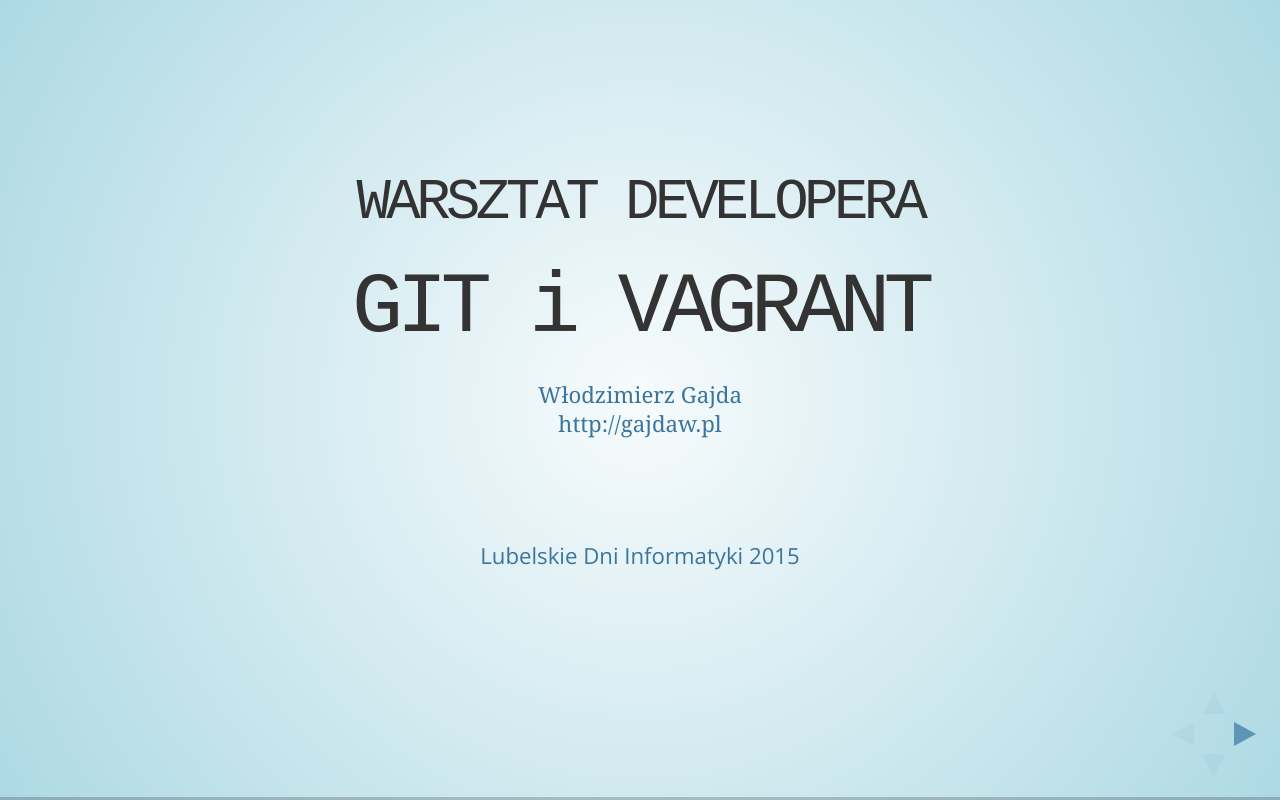
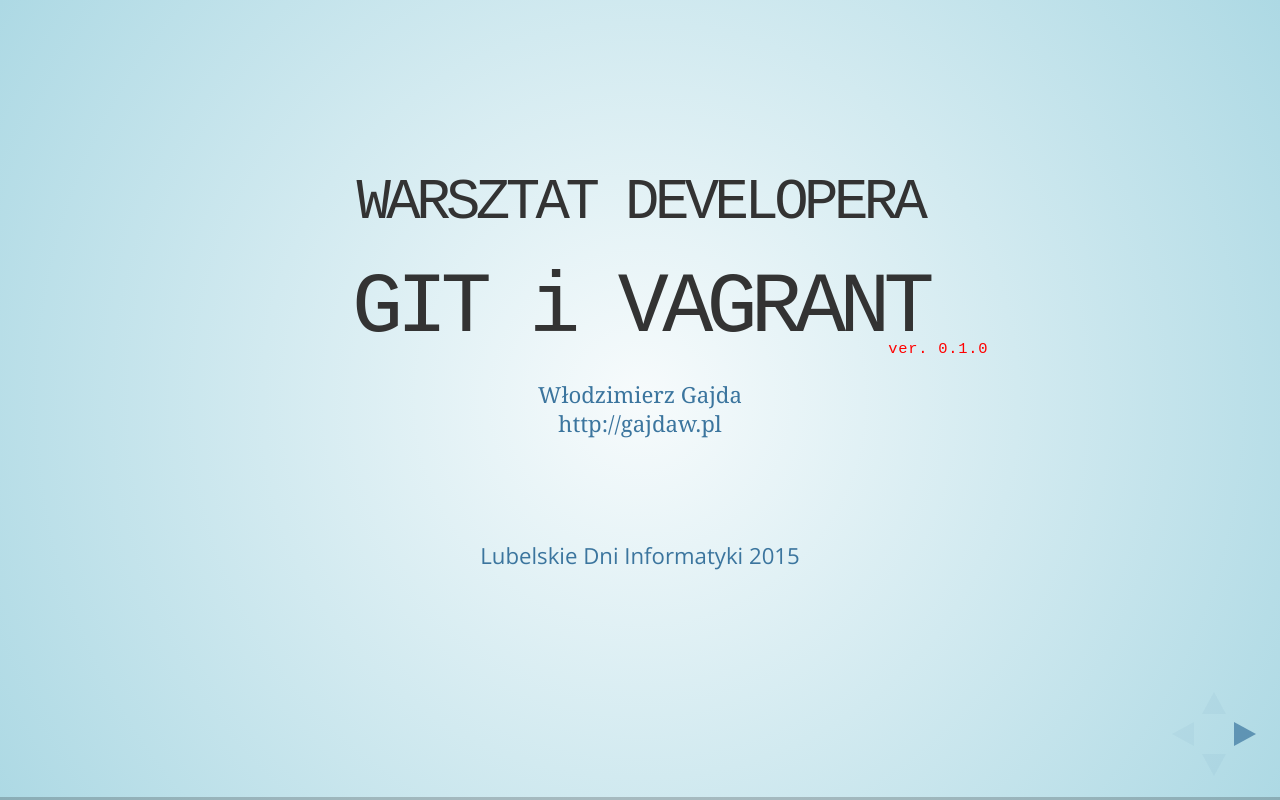
Before and after one commit to gajdaw/ldi-2015-git-vagrant, a plain HTML site: page index.html in a window 1280 px wide. Drawn offline with nearby package versions, Linux system fonts and the light colour scheme.

Commit message:
Add version on homepage

```diff
--- a/index.html
+++ b/index.html
@@ -63,17 +63,31 @@
             .reveal .slides section footer {
                 margin-top: 100px;
             }
+            .reveal .slides section h1  {
+                position: relative;
+            }
+            .reveal .slides section h1 .version {
+                position: absolute;
+                width: 100px;
+                height: 20px;
+                bottom: 0;
+                right: 140px;
+                z-index: 100;
+                font-size: 15px;
+                color: red;
+                display: block;
+                letter-spacing: 0.05em;
+            }
         </style>
 	</head>
 
 	<body>
-
 		<div class="reveal">
 			<div class="slides">
 
 				<section>
 					<h3>Warsztat developera</h3>
-                    <h1 style="text-transform: none; font-size: 230%">GIT i VAGRANT</h1>
+                    <h1 style="text-transform: none; font-size: 230%">GIT i VAGRANT<span class="version">ver. 0.1.0</span></h1>
                     <p>
                         <small><a href="http://gajdaw.pl">Włodzimierz Gajda</a> <br>
                         <a href="http://gajdaw.pl">http://gajdaw.pl</a></small>
```
